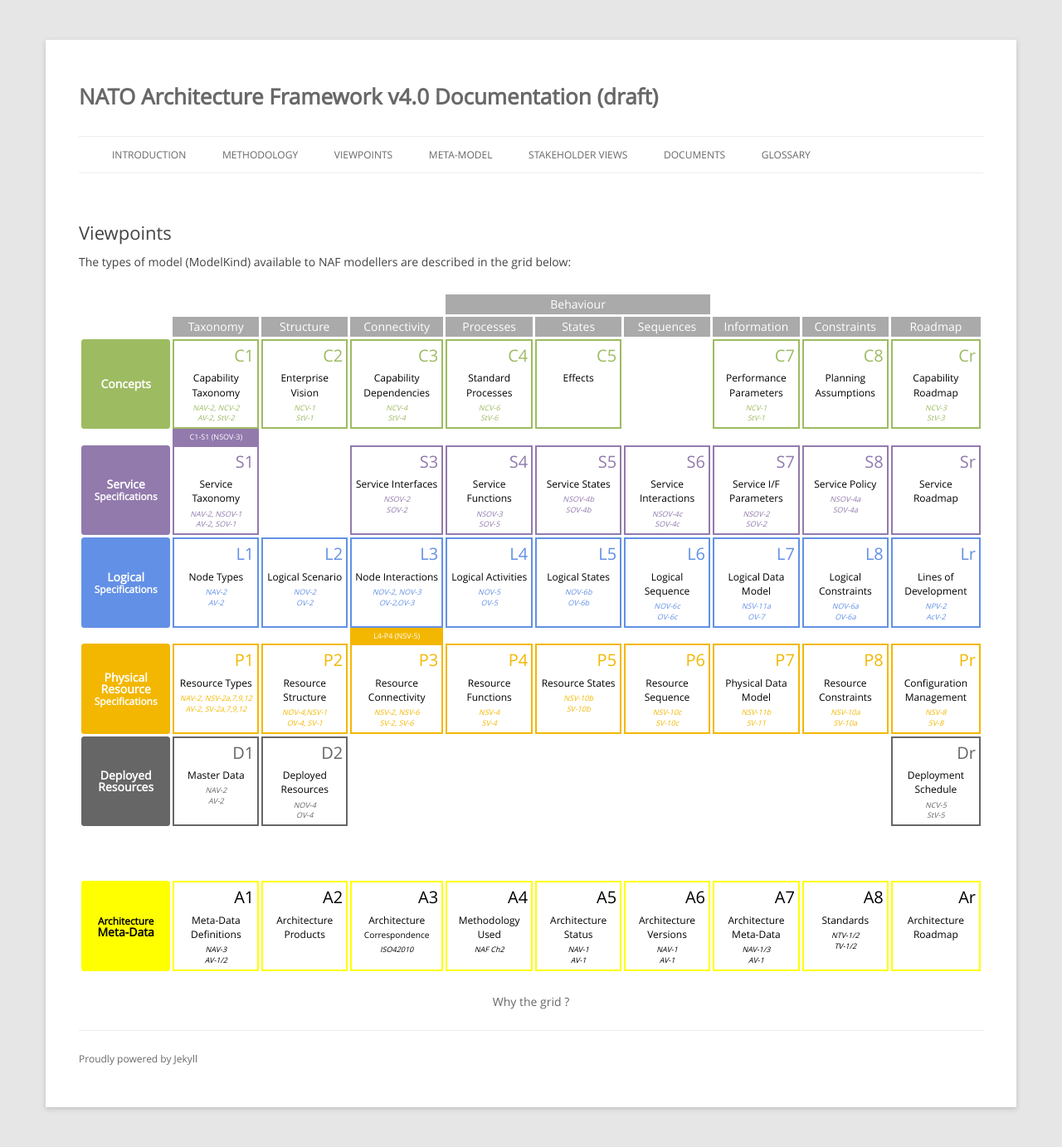
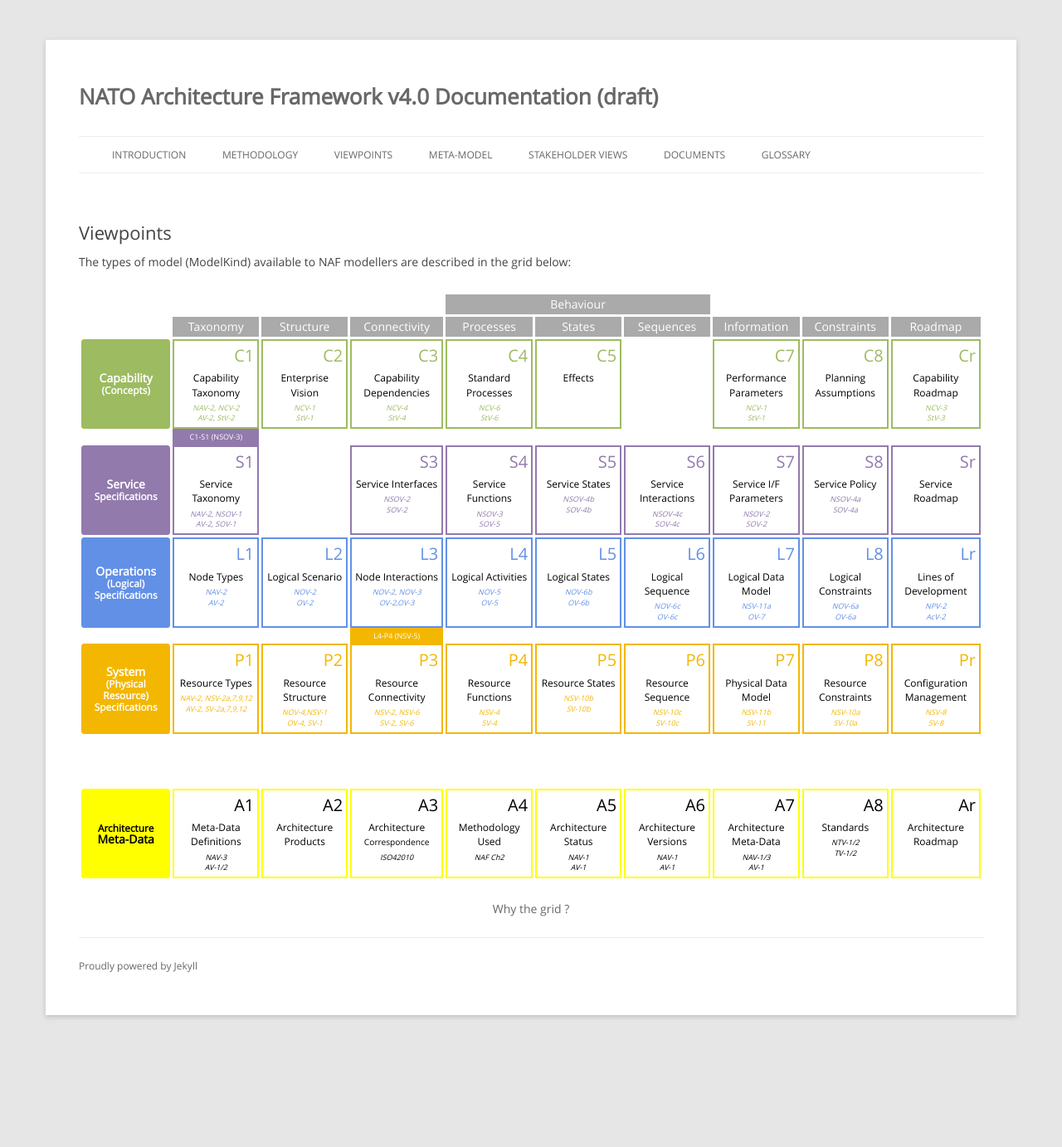
Before and after one commit to nafdocs/nafdocs.github.io, a Jekyll site: the page built from viewpoints/index.html, in a window 1280 px wide. Shown: the whole page at 83% size. Built offline with Jekyll 4.4.1, drawn with Linux system fonts in a browser that asks for light colours; nearby versions of some CDN libraries; after the commit the page ends 1272 px from its top, so only the background shows below that.

Commit message:
Add  the terms Capability, Operational and System for the Concept, Logical and Physical Viewpoint

```diff
--- a/viewpoints/index.html
+++ b/viewpoints/index.html
@@ -49,7 +49,8 @@
     <!-- Concepts -->
 
     <tr class="viewpoint concept">
-      <td class="label label-concept">Concepts</td>
+      <td class="label label-concept">Capability<br />
+	<small>(Concepts)</small></td>
       <td>
         <a href="c1">C<suffix>1</suffix>
       <div class="mk__viewTitle">Capability Taxonomy</div>
@@ -177,8 +178,8 @@
     <!-- Logical -->
 
     <tr class="viewpoint logical">
-      <td class="label label-logical">Logical
-        <br /><small>Specifications</small></td>
+      <td class="label label-logical">Operations
+        <br /><small>(Logical)<br />Specifications</small></td>
       <td>
         <a href="l1">L<suffix>1</suffix>
       <div class="mk__viewTitle">Node Types</div>
@@ -254,8 +255,8 @@
     <!-- Physical -->
 
     <tr class="viewpoint physical">
-      <td class="label label-physical">Physical
-        <br /> Resource
+      <td class="label label-physical">System
+        <br /><small>(Physical<br />Resource)</small>
         <br /><small>Specifications</small></td>
       <td>
         <a href="p1">P<suffix>1</suffix>
@@ -314,36 +315,6 @@
     </tr>
 
 
-    <!-- Deployed -->
-
-    <tr class="viewpoint deploy">
-      <td class="label label-deploy">Deployed
-        <br />Resources</td>
-      <td>
-        <a href="d1">D<suffix>1</suffix>
-      <div class="mk__viewTitle">Master Data</div>
-      <div class="mk__legacyCodes">NAV-2<br/>AV-2</div>
-    </a>
-      </td>
-      <td>
-        <a href="d2">D<suffix>2</suffix>
-      <div class="mk__viewTitle">Deployed Resources</div>
-      <div class="mk__legacyCodes">NOV-4<br/>OV-4</div>
-    </a>
-      </td>
-      <td class="notmodelkind"></td>
-      <td class="notmodelkind"></td>
-      <td class="notmodelkind"></td>
-      <td class="notmodelkind"></td>
-      <td class="notmodelkind"></td>
-      <td class="notmodelkind"></td>
-      <td>
-        <a href="dr">D<suffix>r</suffix>
-      <div class="mk__viewTitle">Deployment Schedule</div>
-      <div class="mk__legacyCodes">NCV-5<br/>StV-5</div>
-    </a>
-      </td>
-    </tr>
 
     <tr>
       <td colspan="9" class="break"></td>
```
